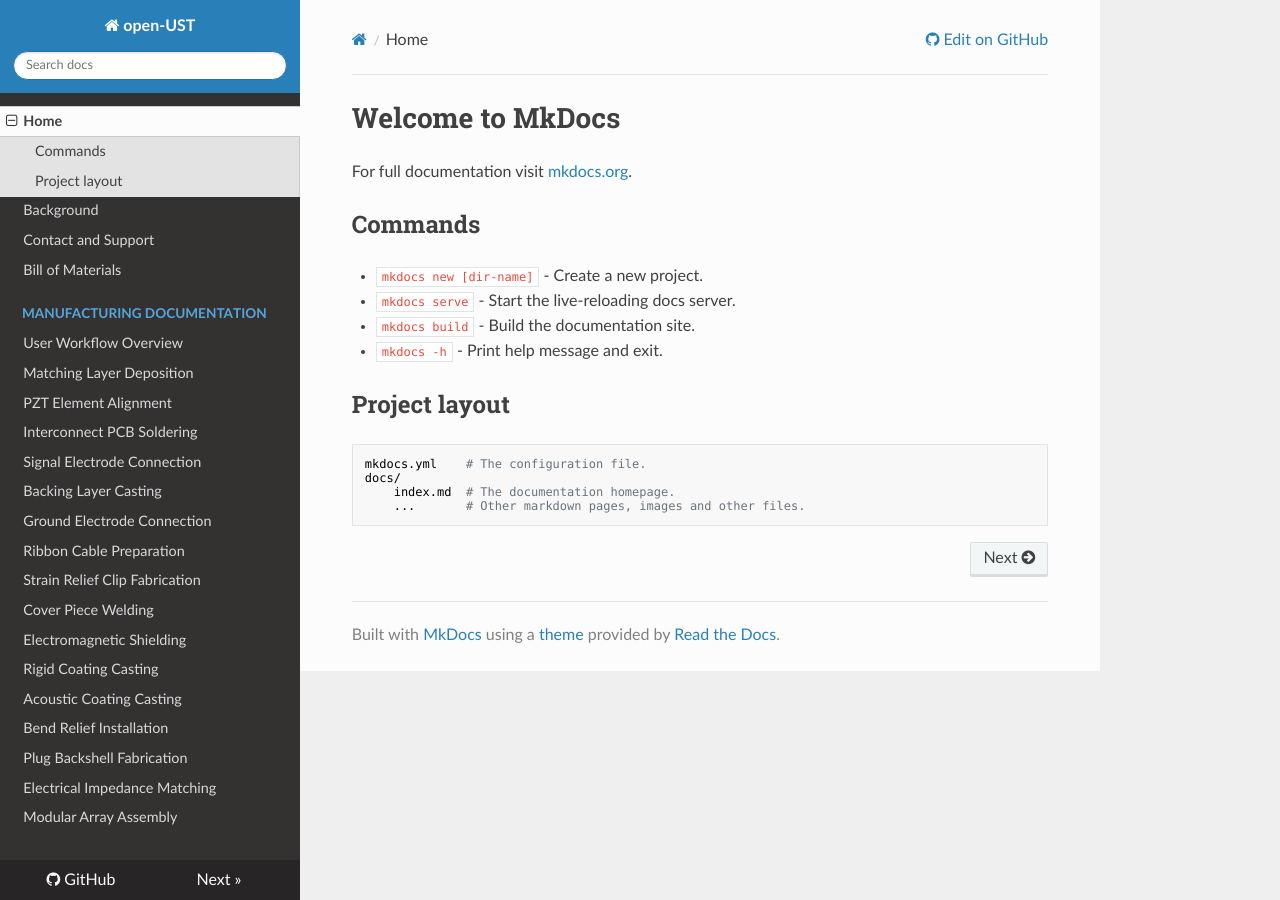
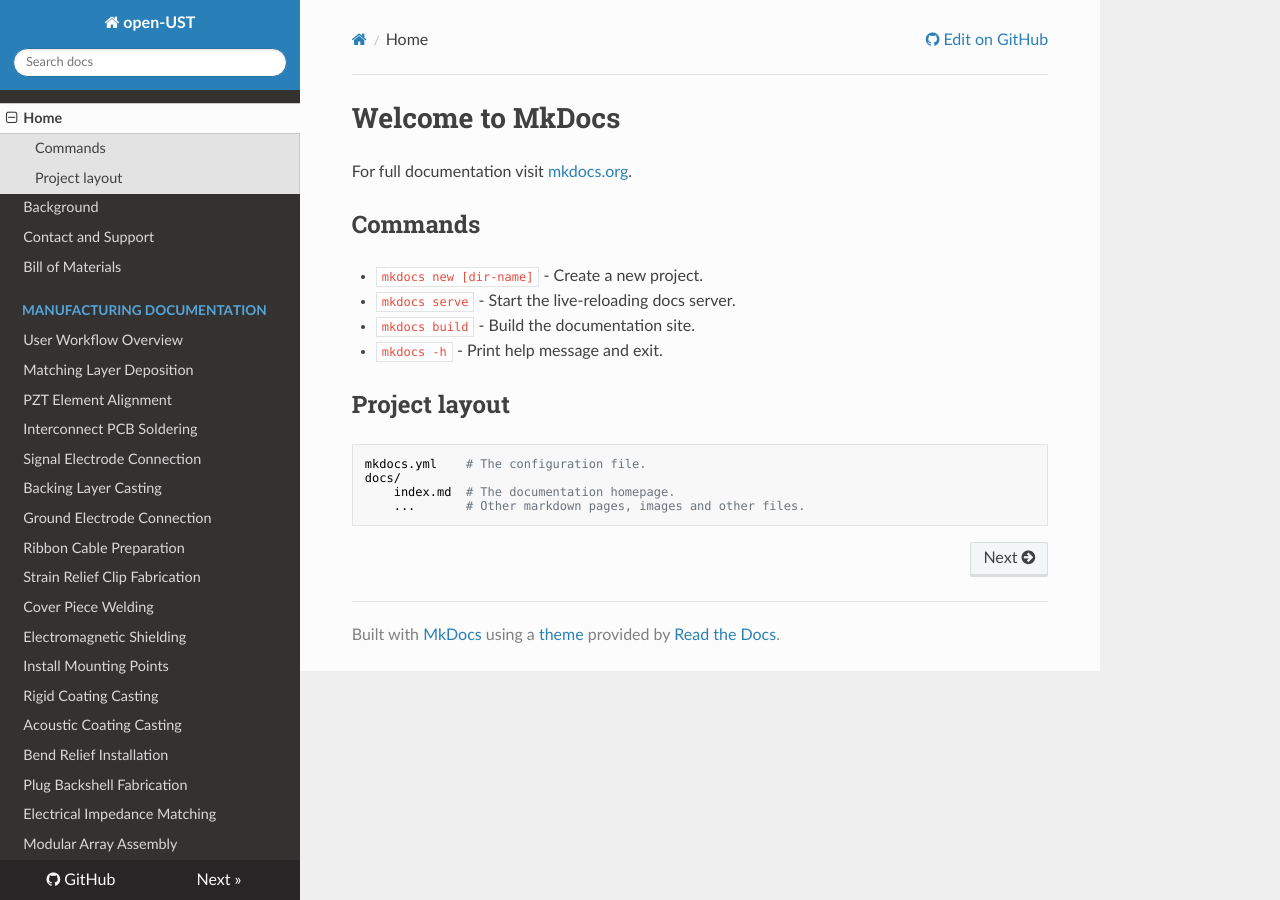
Before and after one commit to morganjroberts/open-UST, an MkDocs documentation site: the page built from docs/index.md, in a window 1280 px wide. Built offline with MkDocs 1.6.1, drawn with Linux system fonts in a browser that asks for light colours; nearby versions of some CDN libraries.

Commit message:
Update mkdocs.yml
added 'install mounting points  page'

```diff
--- a/mkdocs.yml
+++ b/mkdocs.yml
@@ -19,6 +19,7 @@ nav:
         - Strain Relief Clip Fabrication: strain_relief_clip_fabrication.md
         - Cover Piece Welding: cover_piece_welding.md
         - Electromagnetic Shielding: electromagnetic_shielding.md
+        - Install Mounting Points: install_mounting_points.md
         - Rigid Coating Casting: rigid_coating_casting.md
         - Acoustic Coating Casting: acoustic_coating_casting.md
         - Bend Relief Installation: bend_relief_installation.md
```
